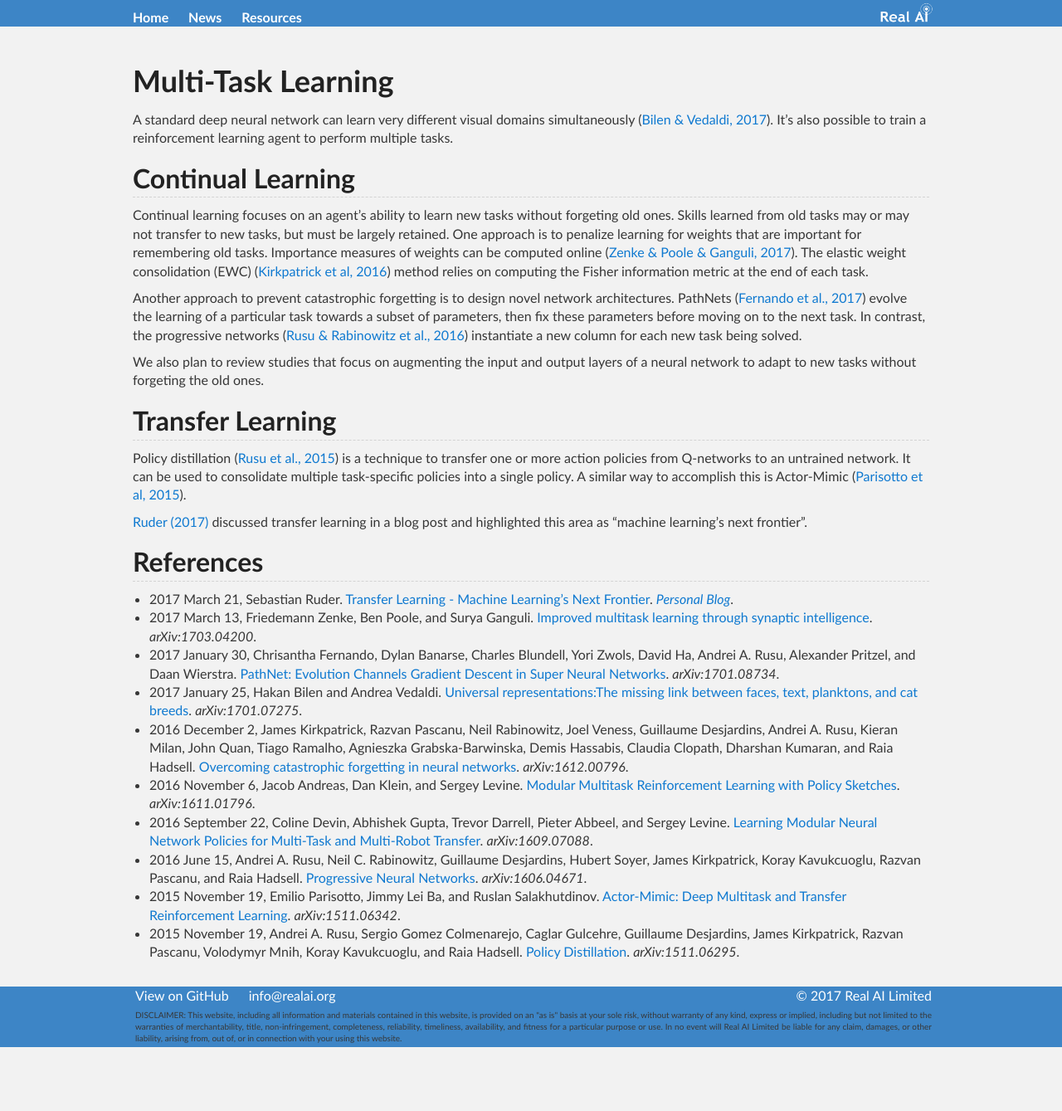
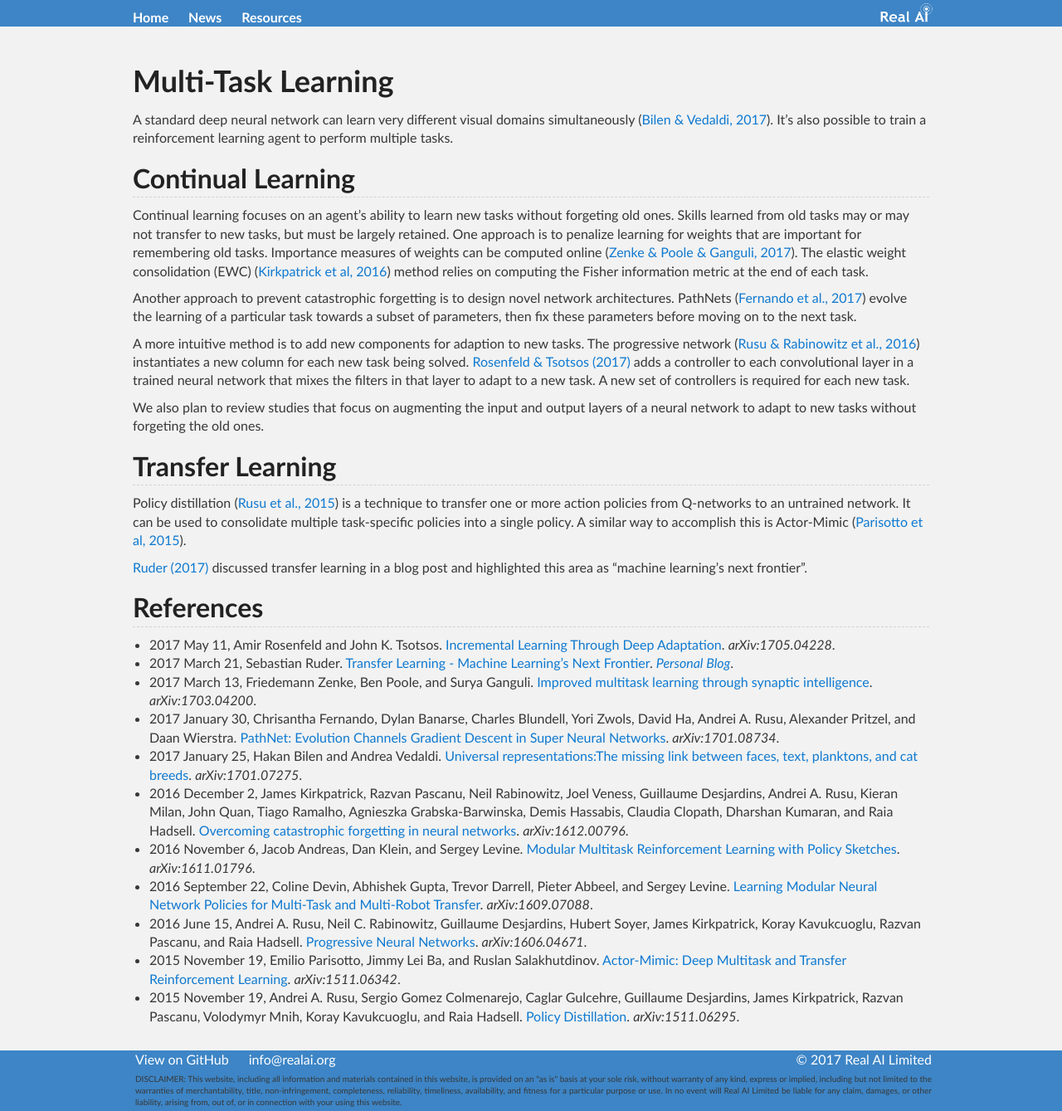
Before and after one commit to Tonywuhk/realai.org, a Jekyll site: the page built from multi-task-learning.md, in a window 1280 px wide. Shown: the whole page at 83% size. Built offline with Jekyll 4.4.1, drawn with Linux system fonts in a browser that asks for light colours; our own code applies the rules of GitHub Pages for plain Markdown files; comment, search, counter and statistics services are not loaded; the repository's description, which GitHub fills in, is left out; before the commit the page ends 1262 px from its top, so only the background shows below that.

Commit message:
Update multi-task-learning.md

```diff
--- a/multi-task-learning.md
+++ b/multi-task-learning.md
@@ -9,7 +9,9 @@ A standard deep neural network can learn very different visual domains simultane
 
 Continual learning focuses on an agent's ability to learn new tasks without forgeting old ones. Skills learned from old tasks may or may not transfer to new tasks, but must be largely retained. One approach is to penalize learning for weights that are important for remembering old tasks. Importance measures of weights can be computed online ([Zenke & Poole & Ganguli, 2017](https://arxiv.org/abs/1703.04200)). The elastic weight consolidation (EWC) ([Kirkpatrick et al, 2016](https://arxiv.org/abs/1612.00796)) method relies on computing the Fisher information metric at the end of each task.
 
-Another approach to prevent catastrophic forgetting is to design novel network architectures. PathNets ([Fernando et al., 2017](https://arxiv.org/abs/1701.08734)) evolve the learning of a particular task towards a subset of parameters, then fix these parameters before moving on to the next task. In contrast, the progressive networks ([Rusu & Rabinowitz et al., 2016](https://arxiv.org/abs/1606.04671)) instantiate a new column for each new task being solved.
+Another approach to prevent catastrophic forgetting is to design novel network architectures. PathNets ([Fernando et al., 2017](https://arxiv.org/abs/1701.08734)) evolve the learning of a particular task towards a subset of parameters, then fix these parameters before moving on to the next task.
+
+A more intuitive method is to add new components for adaption to new tasks. The progressive network ([Rusu & Rabinowitz et al., 2016](https://arxiv.org/abs/1606.04671)) instantiates a new column for each new task being solved. [Rosenfeld & Tsotsos (2017)](https://arxiv.org/abs/1705.04228) adds a controller to each convolutional layer in a trained neural network that mixes the filters in that layer to adapt to a new task. A new set of controllers is required for each new task.
 
 We also plan to review studies that focus on augmenting the input and output layers of a neural network to adapt to new tasks without forgeting the old ones.
 
@@ -21,6 +23,7 @@ Policy distillation ([Rusu et al., 2015](https://arxiv.org/abs/1511.06295)) is a
 
 ## References
 
+* 2017 May 11, Amir Rosenfeld and John K. Tsotsos. [Incremental Learning Through Deep Adaptation](https://arxiv.org/abs/1705.04228). *arXiv:1705.04228*.
 * 2017 March 21, Sebastian Ruder. [Transfer Learning - Machine Learning's Next Frontier](http://sebastianruder.com/transfer-learning/). *[Personal Blog](http://sebastianruder.com/#open)*.
 * 2017 March 13, Friedemann Zenke, Ben Poole, and Surya Ganguli. [Improved multitask learning through synaptic intelligence](https://arxiv.org/abs/1703.04200). *arXiv:1703.04200*.
 * 2017 January 30, Chrisantha Fernando, Dylan Banarse, Charles Blundell, Yori Zwols, David Ha, Andrei A. Rusu, Alexander Pritzel, and Daan Wierstra. [PathNet: Evolution Channels Gradient Descent in Super Neural Networks](https://arxiv.org/abs/1701.08734). *arXiv:1701.08734*.
```
